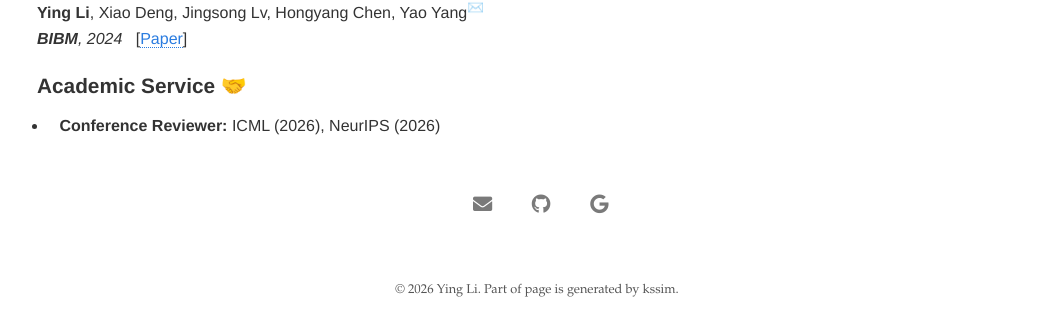
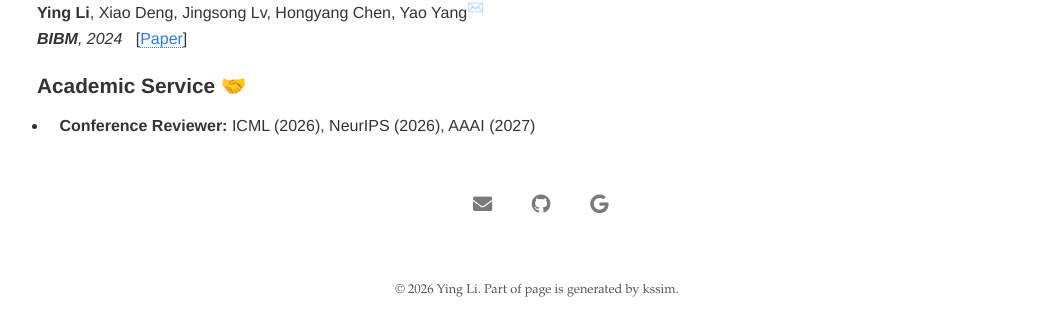
Before and after one commit to NeuraLiying/NeuraLiying.github.io, a Jekyll site: the page built from index.md, in a window 1280 px wide. Shown: the part 2501-2810 px from the top of the page, without its empty margins (103-1141 px from the left). Built offline with Jekyll 4.4.1, drawn with Linux system fonts in a browser that asks for light colours; our own code applies the rules of GitHub Pages for plain Markdown files.

Commit message:
Academic Service: add AAAI (2027) conference reviewer
Co-Authored-By: Claude <noreply@anthropic.com>

```diff
--- a/index.md
+++ b/index.md
@@ -169,4 +169,4 @@ My research spans **inference acceleration** (speculative & dynamic decoding), *
 
 ### Academic Service 🤝
 
-- **Conference Reviewer:** ICML (2026), NeurIPS (2026)
+- **Conference Reviewer:** ICML (2026), NeurIPS (2026), AAAI (2027)
```
